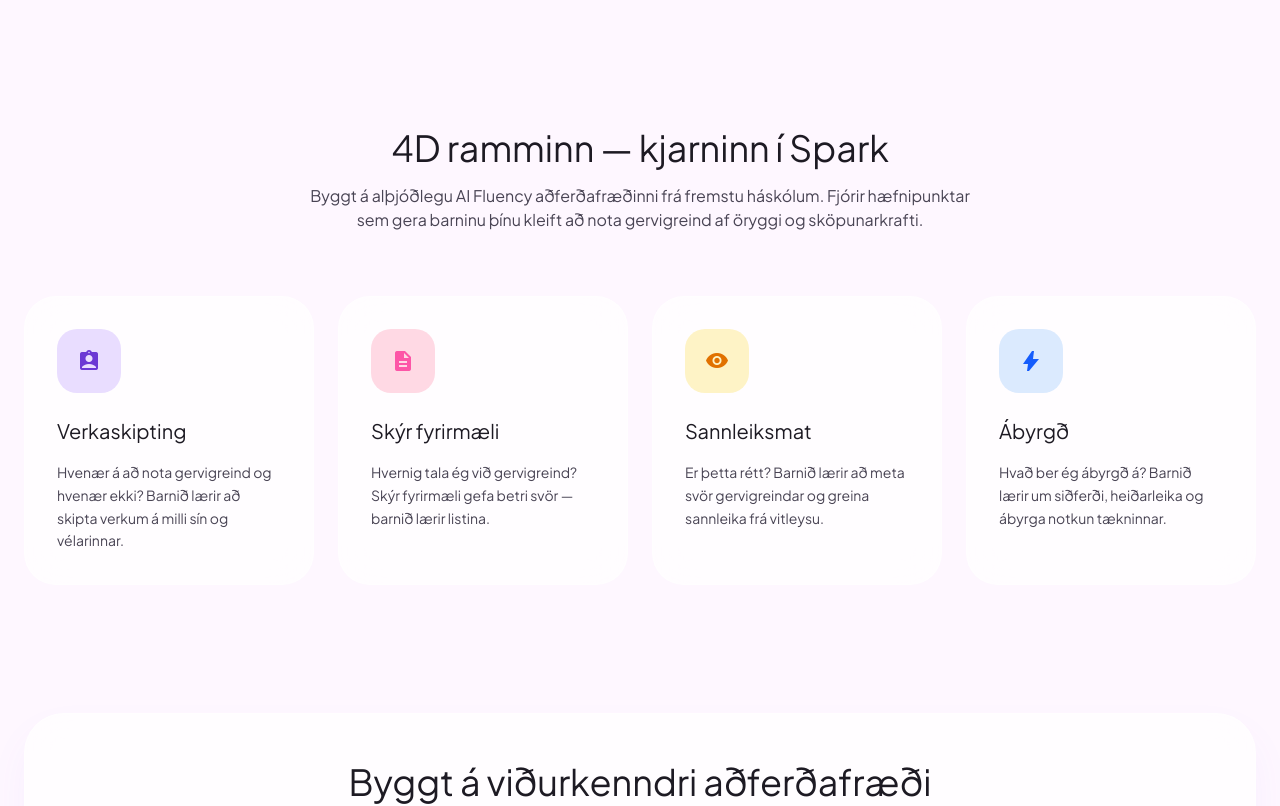
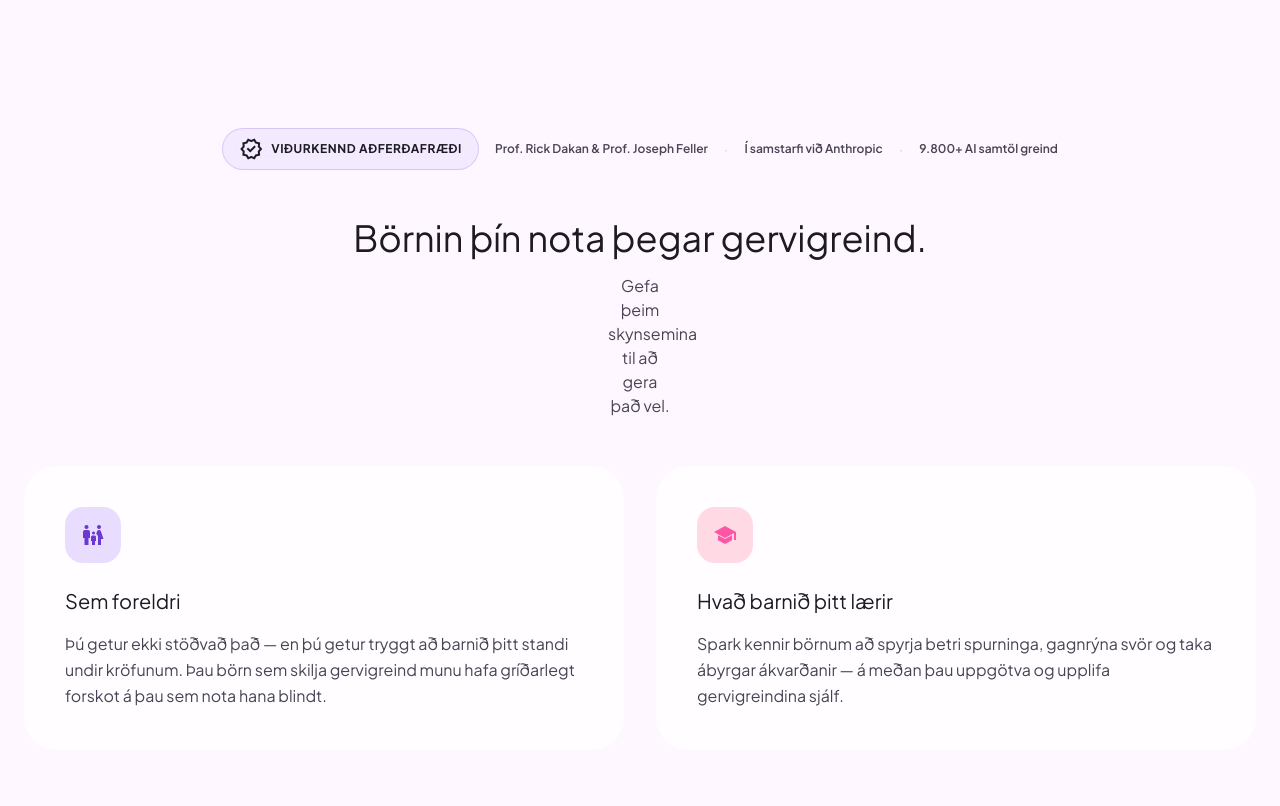
Before and after one commit to thorarinnhjalm/spark, a Next.js app: page /1 in a window 1280 px wide. Shown: the part 700-1506 px from the top of the page. Built offline with nearby package versions, Linux system fonts and the light colour scheme; no server answers.

Commit message:
Execute Task 13: Add Why section to landing page

```diff
--- a/src/app/[lang]/missions/page.tsx
+++ b/src/app/[lang]/missions/page.tsx
@@ -102,7 +102,7 @@
             {activeChildName ? (
               <div className="flex items-center gap-3 bg-secondary-container text-on-secondary-container px-4 py-2 rounded-full font-bold shadow-inner">
                 <span className="material-symbols-outlined text-[20px]">smart_toy</span>
-                Spilar sem {activeChildName}
+                {t.missions.playingAs} {activeChildName}
                 <button
                   onClick={() => {
                     localStorage.removeItem('activeChildId');
@@ -110,7 +110,7 @@
                     router.push(`/${lang}/dashboard`);
                   }}
                   className="ml-2 w-6 h-6 rounded-full bg-white/50 flex items-center justify-center hover:bg-white transition-colors"
-                  title="Hætta að spila sem barn"
+                  title={t.missions.stopPlayingAs}
                 >
                   <span className="material-symbols-outlined text-[16px] text-error">close</span>
                 </button>
--- a/src/app/[lang]/page.tsx
+++ b/src/app/[lang]/page.tsx
@@ -10,6 +10,8 @@
   const dict = await getDictionary(lang);
   const t = dict.landing;
   const navT = dict.nav;
+  const whyT = dict.why;
+  const credT = dict.credibility;
 
   const schemaFAQ = {
     "@context": "https://schema.org",
@@ -118,6 +120,47 @@
             </Link>
           </div>
 
+        </section>
+
+        {/* BEGIN: Why Section */}
+        <section className="mb-32">
+          {/* Credibility badge */}
+          <div className="flex flex-col sm:flex-row items-center justify-center gap-4 mb-12">
+            <span className="inline-flex items-center gap-2 px-4 py-2 rounded-full bg-primary-fixed/50 text-primary-fixed-variant text-xs font-bold uppercase tracking-wider border border-primary/20 backdrop-blur-sm">
+              <span className="material-symbols-outlined text-[16px]" aria-hidden="true">verified</span>
+              {credT.badge}
+            </span>
+            <span className="text-xs font-semibold text-on-surface-variant">{credT.authors}</span>
+            <span className="hidden sm:block text-slate-300">·</span>
+            <span className="text-xs font-semibold text-on-surface-variant">{credT.partner}</span>
+            <span className="hidden sm:block text-slate-300">·</span>
+            <span className="text-xs font-semibold text-on-surface-variant">{credT.researchStat}</span>
+          </div>
+
+          <div className="text-center mb-12">
+            <h2 className="font-h2 text-4xl text-on-surface mb-4">{whyT.title}</h2>
+            <p className="font-body-lg text-on-surface-variant max-w-xl mx-auto">{whyT.subtitle}</p>
+          </div>
+
+          <div className="grid grid-cols-1 md:grid-cols-2 gap-8">
+            {/* Parent column */}
+            <div className="glass-card p-10 rounded-[32px] flex flex-col gap-4">
+              <div className="w-14 h-14 rounded-[18px] bg-primary-fixed flex items-center justify-center text-primary mb-2">
+                <span className="material-symbols-outlined text-[28px]" style={{ fontVariationSettings: "'FILL' 1" }} aria-hidden="true">family_restroom</span>
+              </div>
+              <h3 className="font-h3 text-xl text-on-surface">{whyT.parentTitle}</h3>
+              <p className="text-on-surface-variant leading-relaxed">{whyT.parentBody}</p>
+            </div>
+
+            {/* Child column */}
+            <div className="glass-card p-10 rounded-[32px] flex flex-col gap-4">
+              <div className="w-14 h-14 rounded-[18px] bg-secondary-fixed flex items-center justify-center text-secondary-container mb-2">
+                <span className="material-symbols-outlined text-[28px]" style={{ fontVariationSettings: "'FILL' 1" }} aria-hidden="true">school</span>
+              </div>
+              <h3 className="font-h3 text-xl text-on-surface">{whyT.childTitle}</h3>
+              <p className="text-on-surface-variant leading-relaxed">{whyT.childBody}</p>
+            </div>
+          </div>
         </section>
 
         {/* BEGIN: 4D Framework Section */}
--- a/src/dictionaries/en.json
+++ b/src/dictionaries/en.json
@@ -75,7 +75,9 @@
     "missionCompleted": "Done",
     "missionOpen": "Open",
     "missionLocked": "Locked",
-    "startNow": "Start"
+    "startNow": "Start",
+    "playingAs": "Playing as",
+    "stopPlayingAs": "Stop playing as child"
   },
   "lab": {
     "objective": "Objective:",
@@ -104,7 +106,7 @@
     "heroCreateAccount": "Start the Adventure",
     "heroViewMethodology": "View Methodology",
     "frameworkTitle": "The 4D Framework — the core of Spark",
-    "frameworkDesc": "Based on the global AI Fluency methodology from leading universities. Four skills that empower your child to use AI with safety and creativity.",
+    "frameworkDesc": "Developed by Prof. Rick Dakan and Prof. Joseph Feller in collaboration with Anthropic — built on research analysing over 9,800 AI conversations. Four skills that empower your child to use AI with confidence and understanding.",
     "frameworkD1Title": "Delegation",
     "frameworkD1Desc": "When should you use AI and when shouldn't you? Your child learns to divide tasks between themselves and the machine.",
     "frameworkD2Title": "Description",
@@ -138,7 +140,7 @@
     "faq1Q": "Is Spark safe for my child?",
     "faq1A": "Yes, 100%. Spark uses strict Google Safety Settings. We never store personally identifiable information about children, and none of our AI models are trained on user data.",
     "faq2Q": "What is the 4D Framework (AI Fluency)?",
-    "faq2A": "It's a methodology built on four pillars: Discover, Define, Design, and Deliver. This ensures your child learns about AI in a constructive and structured way.",
+    "faq2A": "It's a methodology built on four pillars: Delegation, Description, Discernment and Diligence. The framework was developed by Prof. Rick Dakan and Prof. Joseph Feller in collaboration with Anthropic, based on research analysing over 9,800 AI conversations.",
     "faq3Q": "What age is Spark for?",
     "faq3A": "Spark is best suited for children aged 10–14. The missions require reading comprehension and critical thinking that perfectly suits this age group.",
     "faq4Q": "Doesn't this just increase my child's 'screen time'?",
@@ -177,6 +179,7 @@
     "title1": "The 4D Framework — the path to ",
     "titleHighlight": "AI fluency",
     "desc": "We don't just teach children to use AI — we teach them to understand it, steer it, and think critically about its output.",
+    "researchCredit": "Developed by Prof. Rick Dakan and Prof. Joseph Feller in collaboration with Anthropic — built on research analysing over 9,800 AI conversations.",
     "d1Title": "1. Delegation",
     "d1Desc": "What should AI do and what should I do myself? Your child learns to delegate wisely — the machine helps, but the child leads.",
     "d1L1": "Brainstorming",
@@ -214,5 +217,20 @@
     "locked": "Complete the mission to unlock",
     "totalConcepts": "Total concepts",
     "unlocked": "Unlocked"
+  },
+  "why": {
+    "title": "Your children are already using AI.",
+    "subtitle": "Give them the wisdom to do it well.",
+    "parentTitle": "As a parent",
+    "parentBody": "You can't stop it — but you can make sure your child rises to the challenge. Children who understand AI will have an enormous advantage over those who simply use it without thinking.",
+    "childTitle": "What your child learns",
+    "childBody": "Spark teaches children to ask better questions, think critically about AI responses, and make responsible decisions — while playing and discovering for themselves."
+  },
+  "credibility": {
+    "badge": "Peer-reviewed methodology",
+    "researchStat": "9,800+ AI conversations analysed",
+    "authors": "Prof. Rick Dakan & Prof. Joseph Feller",
+    "partner": "In collaboration with Anthropic",
+    "researchDate": "January 2026"
   }
 }
--- a/src/dictionaries/is.json
+++ b/src/dictionaries/is.json
@@ -3,7 +3,7 @@
     "loading": "Augnablik...",
     "error": "Úps! Eitthvað fór úrskeiðis. Reyndu aftur.",
     "save": "Vista",
-    "saving": "Vista...",
+    "saving": "Vistar...",
     "logout": "Útskrá"
   },
   "nav": {
@@ -75,7 +75,9 @@
     "missionCompleted": "Lokið",
     "missionOpen": "Opið",
     "missionLocked": "Læst",
-    "startNow": "Byrja"
+    "startNow": "Byrja",
+    "playingAs": "Spilar sem",
+    "stopPlayingAs": "Hætta að spila sem barn"
   },
   "lab": {
     "objective": "Markmið:",
@@ -104,7 +106,7 @@
     "heroCreateAccount": "Hefja ævintýrið",
     "heroViewMethodology": "Sjá aðferðafræði",
     "frameworkTitle": "4D ramminn — kjarninn í Spark",
-    "frameworkDesc": "Byggt á alþjóðlegu AI Fluency aðferðafræðinni frá fremstu háskólum. Fjórir hæfnipunktar sem gera barninu þínu kleift að nota gervigreind af öryggi og sköpunarkrafti.",
+    "frameworkDesc": "Þróað af Prof. Rick Dakan og Prof. Joseph Feller í samstarfi við Anthropic — og byggt á rannsókn á yfir 9.800 AI samtölum. Fjórir hæfnipunktar sem gera barninu þínu kleift að nota gervigreind af öryggi og skilningi.",
     "frameworkD1Title": "Verkaskipting",
     "frameworkD1Desc": "Hvenær á að nota gervigreind og hvenær ekki? Barnið lærir að skipta verkum á milli sín og vélarinnar.",
     "frameworkD2Title": "Skýr fyrirmæli",
@@ -138,10 +140,10 @@
     "faq1Q": "Er þetta öruggt fyrir barnið mitt?",
     "faq1A": "Já, 100%. Spark notar ströngustu öryggissíur (Safety Settings) frá Google. Við geymum aldrei persónugreinanleg gögn um börn, og engin af gervigreindarlíkönunum okkar eru þjálfuð á gögnum frá notendum.",
     "faq2Q": "Hvað er 4D ramminn (AI Fluency)?",
-    "faq2A": "Það er aðferðafræði sem byggir á fjórum stoðum: Discover (Uppgötva), Define (Skilgreina), Design (Hanna) og Deliver (Framkvæma). Þetta tryggir að barnið læri á gervigreind á uppbyggilegan og skipulagðan hátt.",
+    "faq2A": "Það er aðferðafræði sem byggir á fjórum stoðum: Delegation (Verkaskipting), Description (Skýr fyrirmæli), Discernment (Sannleiksmat) og Diligence (Ábyrgð). Ramminn var þróaður af Prof. Rick Dakan og Prof. Joseph Feller í samstarfi við Anthropic, og byggir á rannsókn á yfir 9.800 AI samtölum.",
     "faq3Q": "Fyrir hvaða aldur er Spark?",
     "faq3A": "Spark hentar best börnum á aldrinum 10–14 ára. Verkefnin krefjast lestrarkunnáttu og reyna á gagnrýna hugsun sem hentar þessum aldurshópi frábærlega.",
-    "faq4Q": "Aykur þetta ekki bara 'skjártíma' barnsins?",
+    "faq4Q": "Eykur þetta ekki bara 'skjártíma' barnsins?",
     "faq4A": "Nei. Öll verkefnin eru hönnuð sem 'virkur skjártími', þar sem barnið þarf að leysa þrautir, ígrunda og skapa. Þar að auki færðu sem foreldri umræðupunkta (Conversation Starters) til að taka umræðuna af skjánum og inn í stofuna heima.",
     "faq5Q": "Getur barnið spjallað frjálslega um allt við gervigreindina?",
     "faq5A": "Nei, gervigreindin er stranglega afmörkuð (prompt engineering) við hlutverk sitt í hverju verkefni (t.d. að svara sem Elísabet 1. eða sem vélmenni frá Mars). Hún getur ekki svarað spurningum utan rammans.",
@@ -177,6 +179,7 @@
     "title1": "4D ramminn — leiðin að ",
     "titleHighlight": "gervigreindarkunnáttu",
     "desc": "Við kennum börnum ekki bara að nota gervigreind — heldur að skilja hana, stýra henni og meta svör hennar gagnrýnið.",
+    "researchCredit": "Þróað af Prof. Rick Dakan og Prof. Joseph Feller í samstarfi við Anthropic — byggt á rannsókn á yfir 9.800 AI samtölum.",
     "d1Title": "1. Delegation",
     "d1Desc": "Hvað á gervigreindin að gera og hvað á ég að gera sjálf(ur)? Barnið lærir að skipta verkum rétt — vélin hjálpar, en barnið stýrir.",
     "d1L1": "Hugmyndavinna",
@@ -214,5 +217,20 @@
     "locked": "Kláraðu verkefnið til að opna",
     "totalConcepts": "Hugtök alls",
     "unlocked": "Opnuð"
+  },
+  "why": {
+    "title": "Börnin þín nota þegar gervigreind.",
+    "subtitle": "Gefa þeim skynsemina til að gera það vel.",
+    "parentTitle": "Sem foreldri",
+    "parentBody": "Þú getur ekki stöðvað það — en þú getur tryggt að barnið þitt standi undir kröfunum. Þau börn sem skilja gervigreind munu hafa gríðarlegt forskot á þau sem nota hana blindt.",
+    "childTitle": "Hvað barnið þitt lærir",
+    "childBody": "Spark kennir börnum að spyrja betri spurninga, gagnrýna svör og taka ábyrgar ákvarðanir — á meðan þau uppgötva og upplifa gervigreindina sjálf."
+  },
+  "credibility": {
+    "badge": "Viðurkennd aðferðafræði",
+    "researchStat": "9.800+ AI samtöl greind",
+    "authors": "Prof. Rick Dakan & Prof. Joseph Feller",
+    "partner": "Í samstarfi við Anthropic",
+    "researchDate": "Janúar 2026"
   }
 }
```
Also changed, not shown: src/lib/missionsData.ts (+5 -5 lines), 1 other file (tests, documents, lock files or other folders).
